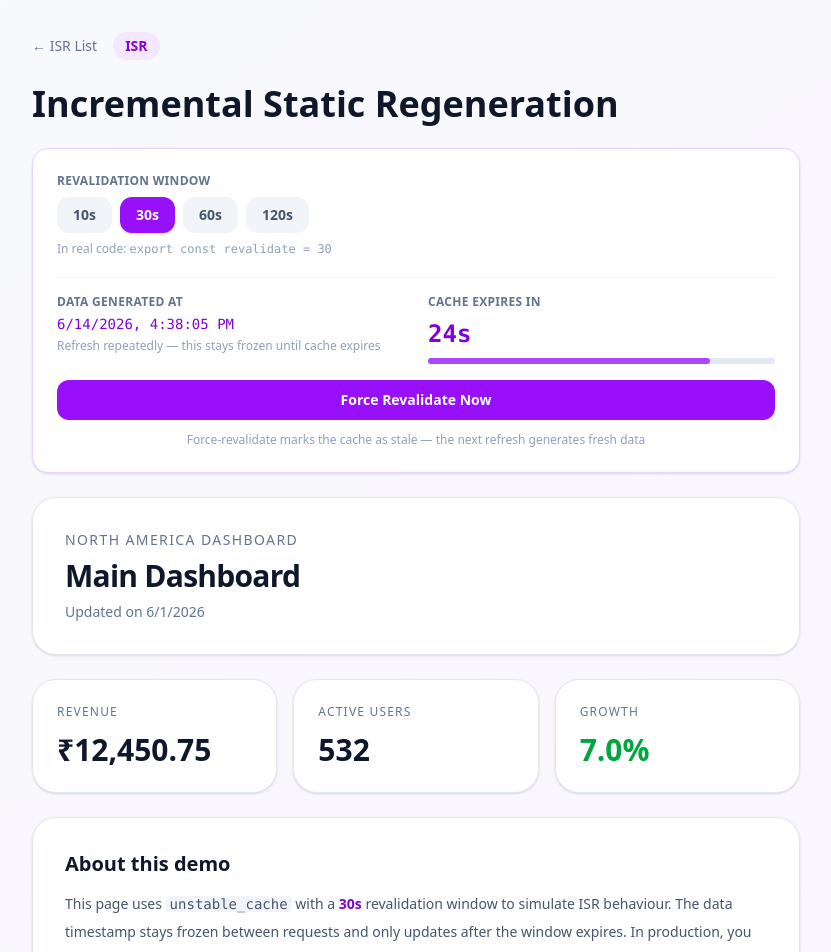
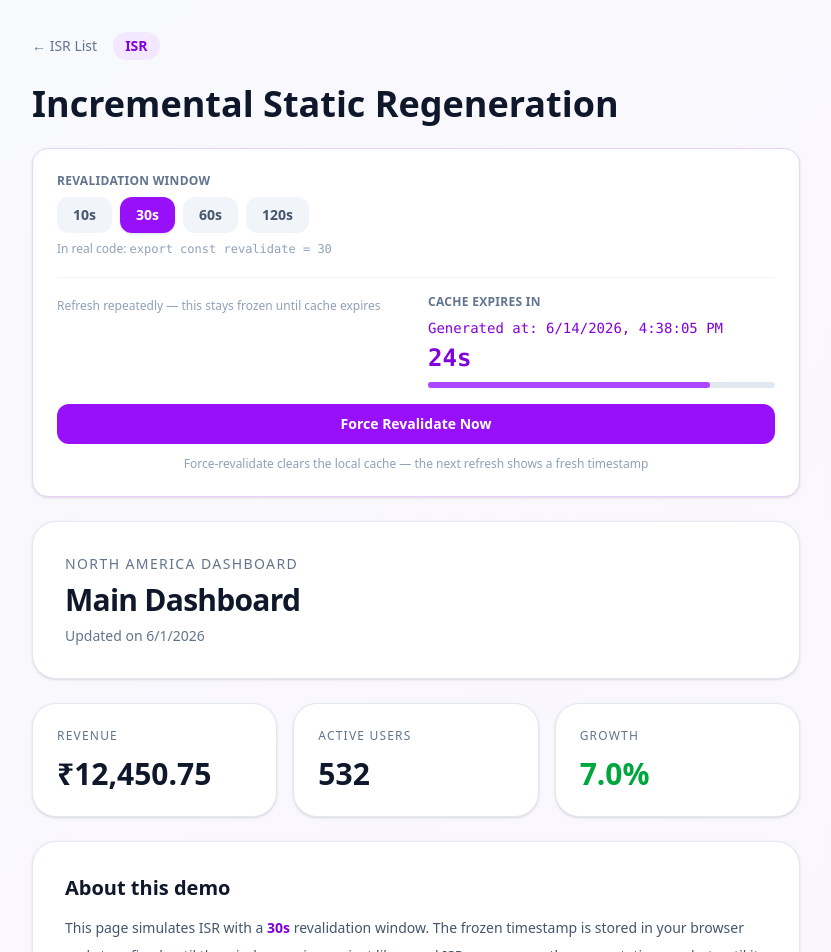
Before and after one commit to Suryansh65/nextjs-render-strategies-lab, a Next.js app: page /isr/1 in a window 1280 px wide. Shown: the top 952 px of the page, without its empty margins (224-1055 px from the left). Built offline with nearby package versions, Linux system fonts and the light colour scheme.

Commit message:
feat(isr): enhance CountdownTimer and ISRControls for improved cache handling and display

```diff
--- a/app/isr/CountdownTimer.tsx
+++ b/app/isr/CountdownTimer.tsx
@@ -3,33 +3,70 @@ import { useState, useEffect } from "react";
 
 export default function CountdownTimer({
   windowSeconds,
-  generatedAt,
+  serverGeneratedAt,
+  cacheKey,
 }: {
   windowSeconds: number;
-  generatedAt: string;
+  serverGeneratedAt: string;
+  cacheKey: string;
 }) {
+  const [generatedAt, setGeneratedAt] = useState<string | null>(null);
   const [remaining, setRemaining] = useState<number | null>(null);
 
   useEffect(() => {
-    const expiresAt =
-      new Date(generatedAt).getTime() + windowSeconds * 1000;
+    const storageKey = `isr-cache-${cacheKey}`;
+    const stored = localStorage.getItem(storageKey);
+    let resolvedGeneratedAt = serverGeneratedAt;
+
+    if (stored) {
+      const parsed = JSON.parse(stored) as { generatedAt: string; expiresAt: number };
+      if (Date.now() < parsed.expiresAt) {
+        // Cache still valid — use the frozen timestamp
+        resolvedGeneratedAt = parsed.generatedAt;
+      } else {
+        // Expired — use fresh server timestamp and reset
+        localStorage.setItem(
+          storageKey,
+          JSON.stringify({
+            generatedAt: serverGeneratedAt,
+            expiresAt: Date.now() + windowSeconds * 1000,
+          })
+        );
+      }
+    } else {
+      // First visit — store the server timestamp
+      localStorage.setItem(
+        storageKey,
+        JSON.stringify({
+          generatedAt: serverGeneratedAt,
+          expiresAt: Date.now() + windowSeconds * 1000,
+        })
+      );
+    }
+
+    setGeneratedAt(resolvedGeneratedAt);
+
+    const expiresAt = new Date(resolvedGeneratedAt).getTime() + windowSeconds * 1000;
 
     const tick = () => {
       const diff = Math.max(0, Math.floor((expiresAt - Date.now()) / 1000));
       setRemaining(diff);
+      if (diff === 0) localStorage.removeItem(storageKey);
     };
 
     tick();
     const id = setInterval(tick, 1000);
     return () => clearInterval(id);
-  }, [generatedAt, windowSeconds]);
+  }, [cacheKey, windowSeconds, serverGeneratedAt]);
 
-  if (remaining === null) return <span className="text-slate-400">...</span>;
+  if (remaining === null || generatedAt === null) {
+    return <span className="text-slate-400">...</span>;
+  }
 
   if (remaining === 0) {
     return (
       <span className="text-orange-600 font-semibold text-sm">
-        Cache expired — refresh once to trigger regen, then refresh again to see fresh data
+        Cache expired — refresh to regenerate
       </span>
     );
   }
@@ -38,6 +75,9 @@ export default function CountdownTimer({
 
   return (
     <div>
+      <p className="font-mono text-purple-700 font-medium mb-1">
+        Generated at: {new Date(generatedAt).toLocaleString()}
+      </p>
       <span className="font-mono font-bold text-purple-700 text-2xl">
         {remaining}s
       </span>
--- a/app/isr/ISRControls.tsx
+++ b/app/isr/ISRControls.tsx
@@ -40,17 +40,13 @@ export function WindowSelector({
   );
 }
 
-export function ForceRevalidateButton({ tag }: { tag: string }) {
+export function ForceRevalidateButton({ cacheKey }: { cacheKey: string }) {
   const router = useRouter();
   const [status, setStatus] = useState<"idle" | "loading" | "done">("idle");
 
-  const handleClick = async () => {
+  const handleClick = () => {
     setStatus("loading");
-    await fetch("/api/revalidate", {
-      method: "POST",
-      headers: { "Content-Type": "application/json" },
-      body: JSON.stringify({ tag }),
-    });
+    localStorage.removeItem(`isr-cache-${cacheKey}`);
     setStatus("done");
     setTimeout(() => {
       router.refresh();
--- a/app/isr/[id]/page.tsx
+++ b/app/isr/[id]/page.tsx
@@ -1,9 +1,7 @@
 import Link from "next/link";
-import { unstable_cache } from "next/cache";
 import dashboardData from "../../data/dashbord.json";
 import { WindowSelector, ForceRevalidateButton } from "../ISRControls";
 import CountdownTimer from "../CountdownTimer";
-import { isrCache, type CacheEntry } from "./cache";
 
 type DashboardInfo = {
   id: number;
@@ -15,51 +13,6 @@ type DashboardInfo = {
   region: string;
   growth: number;
 };
-
-// --- Production: unstable_cache (uses Vercel's shared Data Cache across serverless instances) ---
-// One stable wrapper per window size, created once at module scope.
-const prodFetchers = new Map<number, (id: number) => Promise<{ data: DashboardInfo | null; generatedAt: string }>>();
-
-function getProdCachedData(numericId: number, windowSeconds: number) {
-  if (!prodFetchers.has(windowSeconds)) {
-    prodFetchers.set(
-      windowSeconds,
-      unstable_cache(
-        async (id: number) => {
-          const item = dashboardData.find((d: DashboardInfo) => d.id === id) as DashboardInfo | undefined;
-          return { data: item ?? null, generatedAt: new Date().toISOString() };
-        },
-        [`isr-dashboard-w${windowSeconds}`],
-        { revalidate: windowSeconds, tags: [`isr-${windowSeconds}`] }
-      )
-    );
-  }
-  return prodFetchers.get(windowSeconds)!(numericId);
-}
-
-// --- Dev: module-level Map with manual TTL (single process, no serverless cold starts) ---
-function getDevCachedData(numericId: number, windowSeconds: number) {
-  const key = `${numericId}-${windowSeconds}`;
-  const now = Date.now();
-  const entry = isrCache.get(key);
-
-  if (entry && now < entry.expiresAt) return entry;
-
-  const item = dashboardData.find((d: DashboardInfo) => d.id === numericId) as DashboardInfo | undefined;
-  const fresh: CacheEntry = {
-    data: item ?? null,
-    generatedAt: new Date().toISOString(),
-    expiresAt: now + windowSeconds * 1000,
-  };
-  isrCache.set(key, fresh);
-  return fresh;
-}
-
-function getCachedData(numericId: number, windowSeconds: number) {
-  return process.env.NODE_ENV === "production"
-    ? getProdCachedData(numericId, windowSeconds)
-    : getDevCachedData(numericId, windowSeconds);
-}
 
 export default async function ISRDetailPage({
   params,
@@ -74,7 +27,9 @@ export default async function ISRDetailPage({
   const numericId = parseInt(id);
   const windowSeconds = Math.min(Math.max(parseInt(windowStr) || 30, 5), 300);
 
-  const { data, generatedAt } = await getCachedData(numericId, windowSeconds);
+  const data = dashboardData.find(
+    (d: DashboardInfo) => d.id === numericId
+  ) as DashboardInfo | undefined;
 
   if (!data) {
     return (
@@ -83,6 +38,10 @@ export default async function ISRDetailPage({
       </div>
     );
   }
+
+  // Always fresh from server — the client's localStorage is what creates the
+  // "frozen until expiry" illusion, so this works on any serverless platform.
+  const serverGeneratedAt = new Date().toISOString();
 
   return (
     <div className="min-h-screen bg-gradient-to-br from-slate-50 to-purple-50 p-8">
@@ -109,12 +68,6 @@ export default async function ISRDetailPage({
 
           <div className="mt-5 pt-4 border-t border-slate-100 grid grid-cols-1 sm:grid-cols-2 gap-6 text-sm">
             <div>
-              <p className="text-xs font-semibold uppercase tracking-wide text-slate-500 mb-1">
-                Data generated at
-              </p>
-              <p className="font-mono text-purple-700 font-medium">
-                {new Date(generatedAt).toLocaleString()}
-              </p>
               <p className="text-xs text-slate-400 mt-1">
                 Refresh repeatedly — this stays frozen until cache expires
               </p>
@@ -125,16 +78,16 @@ export default async function ISRDetailPage({
               </p>
               <CountdownTimer
                 windowSeconds={windowSeconds}
-                generatedAt={generatedAt}
+                serverGeneratedAt={serverGeneratedAt}
+                cacheKey={`${id}-${windowSeconds}`}
               />
             </div>
           </div>
 
-          <ForceRevalidateButton tag={`${numericId}`} />
+          <ForceRevalidateButton cacheKey={`${id}-${windowSeconds}`} />
 
           <p className="text-xs text-slate-400 mt-3 text-center">
-            Force-revalidate marks the cache as stale — the next refresh
-            generates fresh data
+            Force-revalidate clears the local cache — the next refresh shows a fresh timestamp
           </p>
         </div>
 
@@ -187,21 +140,16 @@ export default async function ISRDetailPage({
             About this demo
           </h2>
           <p className="mt-3 text-sm leading-7 text-slate-600">
-            This page uses{" "}
-            <code className="font-mono bg-slate-100 px-1 rounded">
-              unstable_cache
-            </code>{" "}
-            with a{" "}
-            <span className="font-semibold text-purple-700">
-              {windowSeconds}s
-            </span>{" "}
-            revalidation window to simulate ISR behaviour. The data timestamp
-            stays frozen between requests and only updates after the window
-            expires. In production, you would use{" "}
+            This page simulates ISR with a{" "}
+            <span className="font-semibold text-purple-700">{windowSeconds}s</span>{" "}
+            revalidation window. The frozen timestamp is stored in your browser
+            and stays fixed until the window expires — just like a real ISR page
+            serves the same static snapshot until its revalidation window passes.
+            In production you would use{" "}
             <code className="font-mono bg-slate-100 px-1 rounded">
               export const revalidate = {windowSeconds}
             </code>{" "}
-            on the page for full route-level ISR.
+            on the page for true route-level ISR.
           </p>
           <div className="mt-6 grid gap-4 sm:grid-cols-2">
             <div className="rounded-2xl bg-slate-50 p-5">
```
